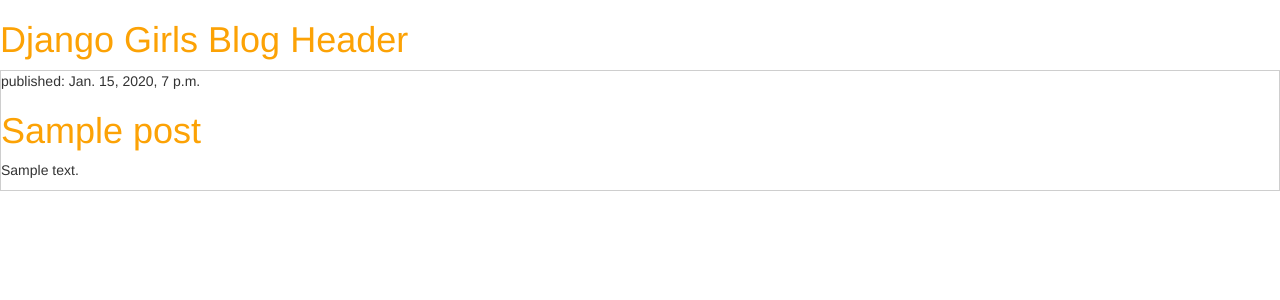
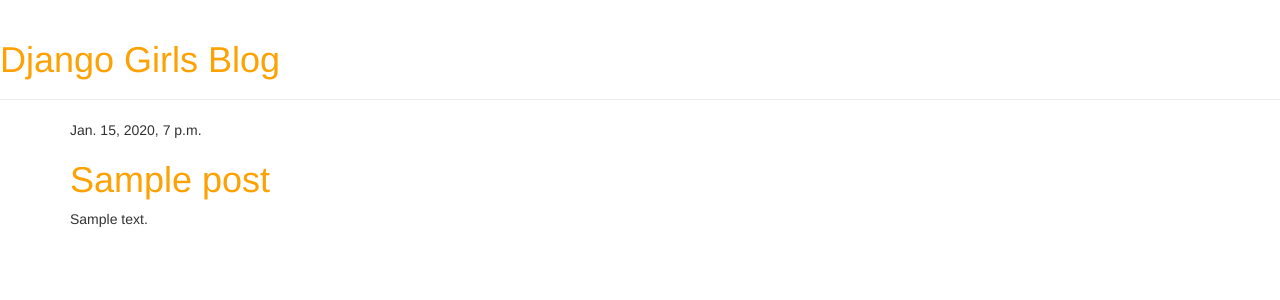
Before and after one commit to marakr/my-first-blog, a Django app: template blog/templates/blog/post_list.html in a window 1280 px wide. Shown: the top 300 px of the page. Run offline with Django 3.2, Linux system fonts and the light colour scheme; the template is opened without the code that fills it: values that come from a table or form of the project are taken from there, others are empty; tables that the repository leaves empty hold one stand-in row (values such as "Sample post"); parts of the project's set-up code (start-up, migrations or seed data) failed here and were passed over; some libraries are stand-ins or nearby versions.

Commit message:
Post Detail and CSS

```diff
--- /dev/null
+++ b/blog/templates/blog/base.html
@@ -0,0 +1,24 @@
+{% load staticfiles %}
+<html>
+		<head>
+				<title>BASE Django Girls blog example</title>
+			<link rel="stylesheet" href="//maxcdn.bootstrapcdn.com/bootstrap/3.2.0/css/bootstrap.min.css">
+			<link rel="stylesheet" href="//maxcdn.bootstrapcdn.com/bootstrap/3.2.0/css/bootstrap-theme.min.css">
+			<link rel="stylesheet" href="{% static 'css/blog.css' %}">
+		</head>
+
+<body>
+    <div class="page-header">
+        <h1><a href="/">Django Girls Blog</a></h1>
+    </div>
+    <div class="content container">
+        <div class="row">
+            <div class="col-md-8">
+            {% block content %}
+            {% endblock %}
+            </div>
+        </div>
+    </div>
+</body>
+
+</html>
--- a/blog/templates/blog/post_list.html
+++ b/blog/templates/blog/post_list.html
@@ -1,25 +1,13 @@
-{% load staticfiles %}
-<html>
-		<head>
-				<title>8000 Django Girls blog example</title>
-			<link rel="stylesheet" href="//maxcdn.bootstrapcdn.com/bootstrap/3.2.0/css/bootstrap.min.css">
-			<link rel="stylesheet" href="//maxcdn.bootstrapcdn.com/bootstrap/3.2.0/css/bootstrap-theme.min.css">
-			<link rel="stylesheet" href="{% static 'css/blog.css' %}">
-		</head>
-		<body>
-<div>
-    <h1><a href="/">Django Girls Blog Header</a></h1>
-</div>
+{% extends 'blog/base.html' %}
 
-<div style="border:1px solid #cecece">
-        {% for post in posts %}
-            <div style="margin:0 0 10px 0">
-                <p>published: {{ post.published_date }}</p>
-                <h1><a href="">{{ post.title }}</a></h1>
-                <p>{{ post.text|linebreaksbr }}</p>
+{% block content %}
+    {% for post in posts %}
+        <div class="post">
+            <div class="date">
+                {{ post.published_date }}
             </div>
-        {% endfor %}
-</div>
-
-		</body>
-</html>
+            <h1><a href="{% url 'post_detail' pk=post.pk %}">{{ post.title }}</a></h1>
+            <p>{{ post.text|linebreaksbr }}</p>
+        </div>
+    {% endfor %}
+{% endblock content %}
--- a/blog/urls.py
+++ b/blog/urls.py
@@ -4,4 +4,5 @@
 #https://tutorial.djangogirls.org/ko/django_urls/
 urlpatterns = [
     url(r'^$', views.post_list, name='post_list'),
+	url(r'^post/(?P<pk>[0-9]+)/$', views.post_detail, name='post_detail'), #http://127.0.0.1:8000/post/1/
 ]
--- a/blog/views.py
+++ b/blog/views.py
@@ -2,6 +2,7 @@
 from django.utils import timezone
 from .models import Post
 from django.contrib.auth.models import User
+from django.shortcuts import render, get_object_or_404
 
 admin = User.objects.get(username='admin')
 me2 = User.objects.get(username='me')
@@ -10,3 +11,7 @@
 	#posts = Post.objects.filter(author=me2)
 	posts = Post.objects.filter(published_date__lte=timezone.now()).order_by('published_date')  #publish 된것만 나온다
 	return render(request, 'blog/post_list.html', {'posts': posts})
+
+def post_detail(request, pk):
+	post = get_object_or_404(Post, pk=pk)
+	return render(request, 'blog/post_detail.html', {'post': post})
```
Also changed, not shown: blog/templates/blog/post_detail.html (added, +13 -0 lines).
